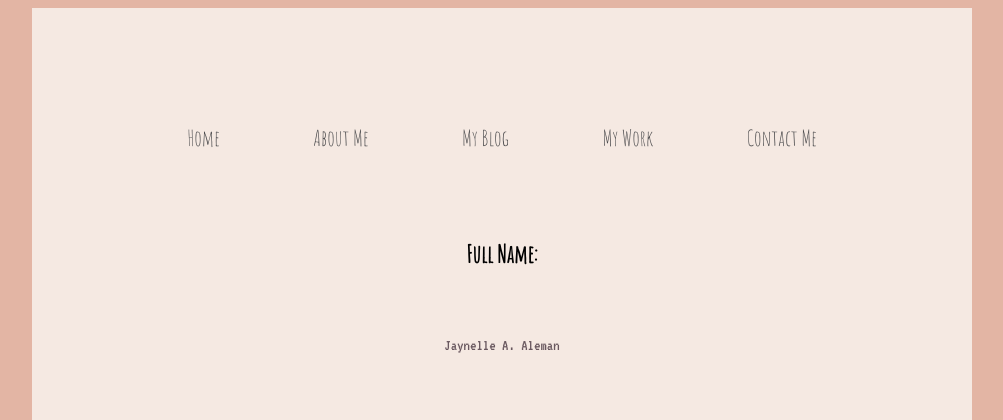
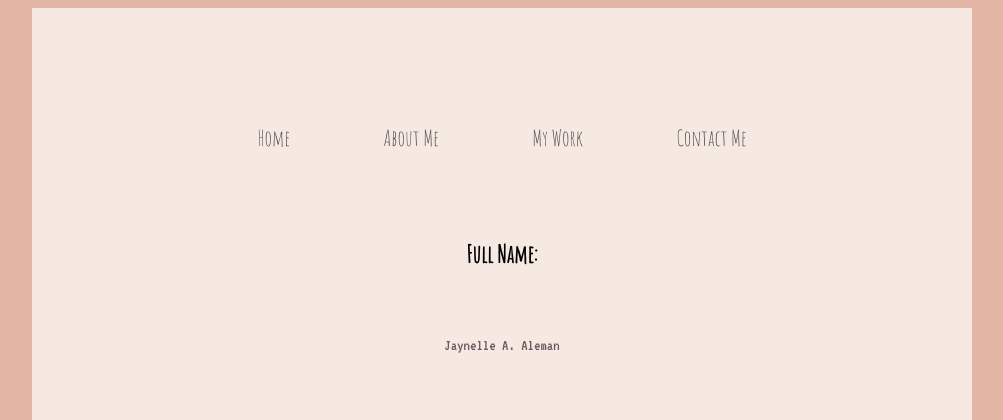
Before and after one commit to almnjay/Jaynelles_site, a PHP site: page /About.php in a window 1280 px wide. Shown: the top 420 px of the page, without its empty margins (138-1141 px from the left). Run offline with PHP 8.4, Linux system fonts and the light colour scheme.

Commit message:
Removed blog page

```diff
--- a/About.php
+++ b/About.php
@@ -19,7 +19,6 @@
 	<ul>
 		<li><a href="index.php">Home</a></li>
 		<li><a href="about.php">About Me</a></li>
-		<li><a href="blog.php">My Blog</a></li>
 		<li><a href="portfolio.php">My Work</a></li>
 		<li><a href="contact.php">Contact Me</a></li>
 	</ul>
```
